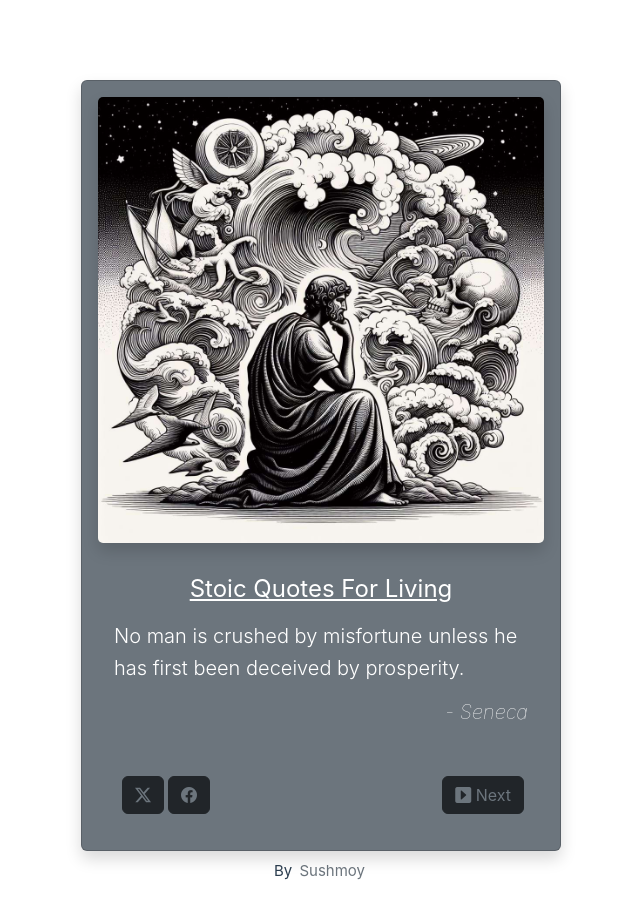
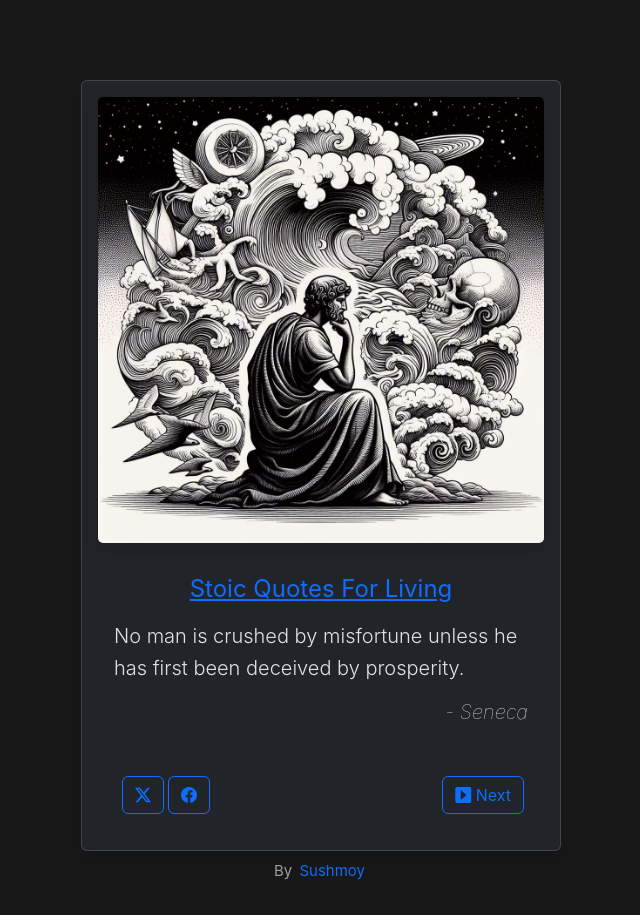
Before and after one commit to moysush/stoic-quotes, a Vue app: page / in a window 1280 px wide. Shown: the whole page, without its empty margins (319-959 px from the left). Built offline with nearby package versions, Linux system fonts and the light colour scheme; a web font is replaced by a local one.

Commit message:
Optimized the colors

```diff
--- a/index.html
+++ b/index.html
@@ -1,5 +1,5 @@
 <!DOCTYPE html>
-<html lang="en">
+<html lang="en" data-bs-theme="dark">
   <head>
     <meta charset="UTF-8">
     <link rel="icon" href="/src/assets/ancient-greece-clip-art-free-19.png">
--- a/src/App.vue
+++ b/src/App.vue
@@ -14,7 +14,7 @@ const quote = computed(() => quotesData[randomQuoteIndex.value][randomNumber.val
 
 // Colors
 const randomColorNumber = ref(0);
-const colors = ["secondary", "success", "danger", "warning"];
+const colors = ["primary", "secondary", "success", "danger", "info", "warning", "light"];
 const randomColor = computed(() => colors[randomColorNumber.value]);
 
 // Next Button
@@ -31,7 +31,6 @@ function nextButton() {
   <main class="container">
     <div
       class="card p-3 mt-5 shadow"
-      :class="`text-bg-${randomColor}`"
       style="max-width: 480px;"
     >
       <div>
@@ -42,7 +41,7 @@ function nextButton() {
         />
       </div>
       <div class="quote-wrapper card-body">
-        <h4 class="text-center card-title mt-3">
+        <h4 class="text-center card-title mt-3" :class="`text-${randomColor}`">
           <u> Stoic Quotes For Living </u>
         </h4>
         <p class="quote-text lead mt-3">
@@ -54,8 +53,8 @@ function nextButton() {
         <div class="button-container d-flex justify-content-between p-1 mt-5">
           <div>
             <a
-              class="btn btn-dark mx-1"
-              :class="`text-${randomColor}`"
+              class="btn mx-1"
+              :class="`btn-outline-${randomColor}`"
               :href="`https://twitter.com/intent/tweet?text=${encodeURIComponent(
                 quote.text
               )}&url=https://stoic-quotes-for-living.netlify.app/`"
@@ -64,8 +63,8 @@ function nextButton() {
               <i class="bi bi-twitter-x"></i>
             </a>
             <a
-              class="btn btn-dark"
-              :class="`text-${randomColor}`"
+              class="btn"
+              :class="`btn-outline-${randomColor}`"
               :href="`https://www.facebook.com/sharer/sharer.php?u=https://stoic-quotes-for-living.netlify.app/&quote=${encodeURIComponent(
                 quote.text
               )}`"
@@ -77,8 +76,8 @@ function nextButton() {
           <div>
             <button
               @click="nextButton"
-              class="btn btn-dark"
-              :class="`text-${randomColor}`"
+              class="btn"
+              :class="`btn-outline-${randomColor}`"
             >
               <i class="bi bi-caret-right-square-fill"></i> Next
             </button>
--- a/src/assets/base.css
+++ b/src/assets/base.css
@@ -23,7 +23,7 @@
 
 /* semantic color variables for this project */
 :root {
-  --color-background: var(--vt-c-white);
+  --color-background: var(--vt-c-black);
   --color-background-soft: var(--vt-c-white-soft);
   --color-background-mute: var(--vt-c-white-mute);
 
@@ -31,7 +31,7 @@
   --color-border-hover: var(--vt-c-divider-light-1);
 
   --color-heading: var(--vt-c-text-light-1);
-  --color-text: var(--vt-c-text-light-1);
+  --color-text: var(--vt-c-text-dark-2);
 
   --section-gap: 160px;
 }
```
Also changed, not shown: 1 other file (tests, documents, lock files or other folders).
